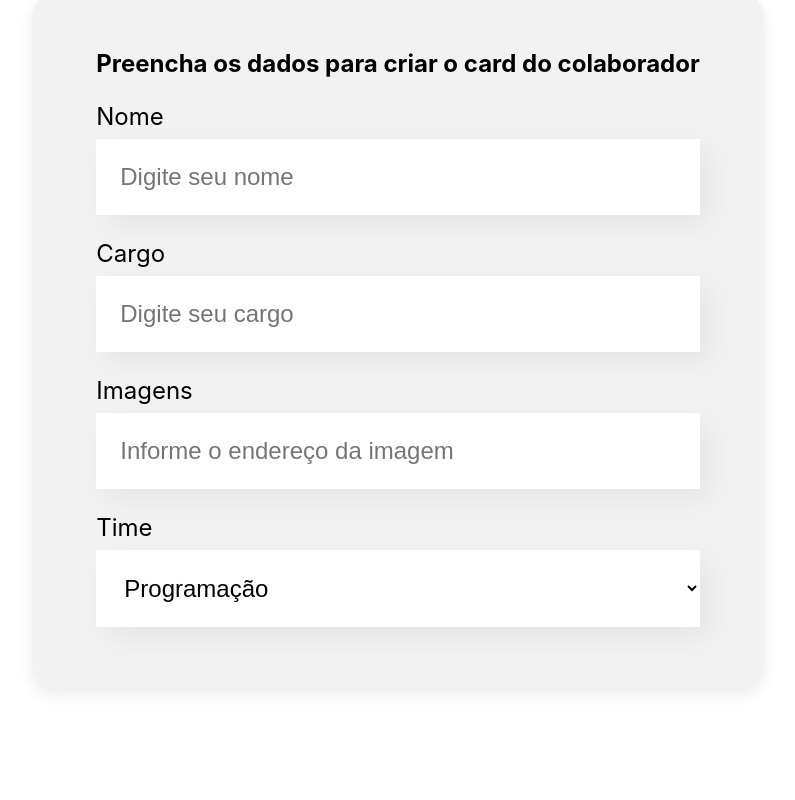
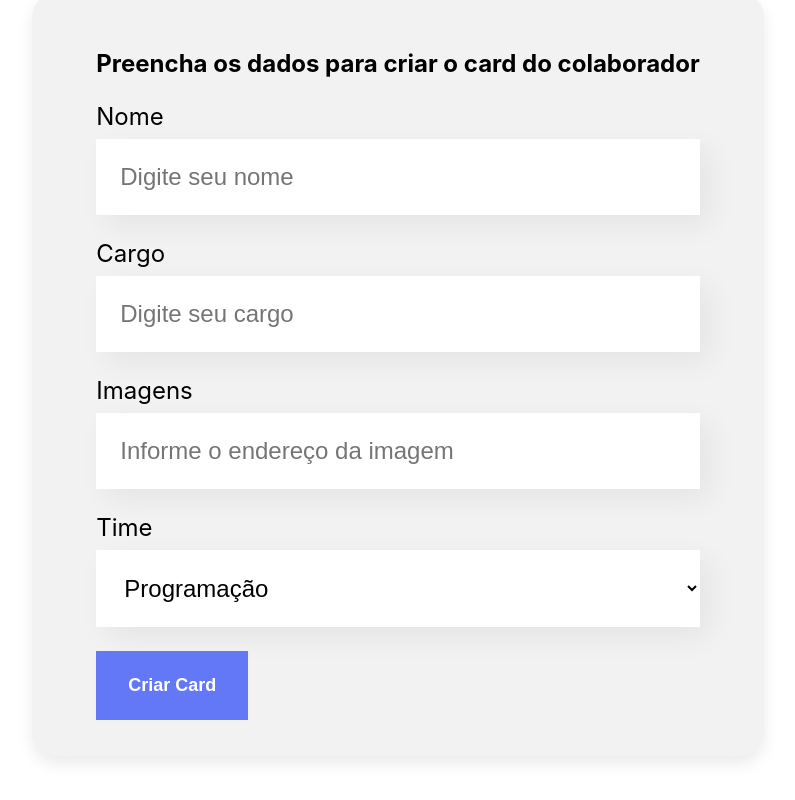
Before and after one commit to natali-schers/projeto_organo, a React (Create React App) app: page / in a window 1280 px wide. Shown: the part 585-1385 px from the top of the page, without its empty margins (242-1037 px from the left). Before the commit the page ends 1352 px from the top, so only its background shows below. Built offline with nearby package versions, Linux system fonts and the light colour scheme.

Commit message:
[04/05] Criando componente para botão

```diff
--- /dev/null
+++ b/src/components/Button/index.js
@@ -0,0 +1,9 @@
+import './style.css';
+
+const Button = (props) => {
+    return (
+        <button className='btn'>{props.children}</button>
+    )
+}
+
+export default Button;
--- /dev/null
+++ b/src/components/Button/style.css
@@ -0,0 +1,13 @@
+.btn {
+    background-color: #6278f7;
+    font-weight: 700;
+    font-size: 18px;
+    padding: 24px 32px;
+    border: none;
+    cursor: pointer;
+    color: #FFFFFF;
+
+    &:hover {
+        background-color: #4857af;
+    }
+}
--- a/src/components/Form/index.js
+++ b/src/components/Form/index.js
@@ -1,6 +1,7 @@
 import './style.css';
 import InputText from '../InputText';
 import Dropdown from '../Dropdown';
+import Button from '../Button';
 
 const Form = () => {
     const teams = [
@@ -21,6 +22,7 @@ const Form = () => {
                 <InputText label="Cargo" placeholder="Digite seu cargo" />
                 <InputText label="Imagens" placeholder="Informe o endereço da imagem" />
                 <Dropdown label="Time" items={teams}/>
+                <Button>Criar Card</Button>
             </form>
         </section>
     )
```
